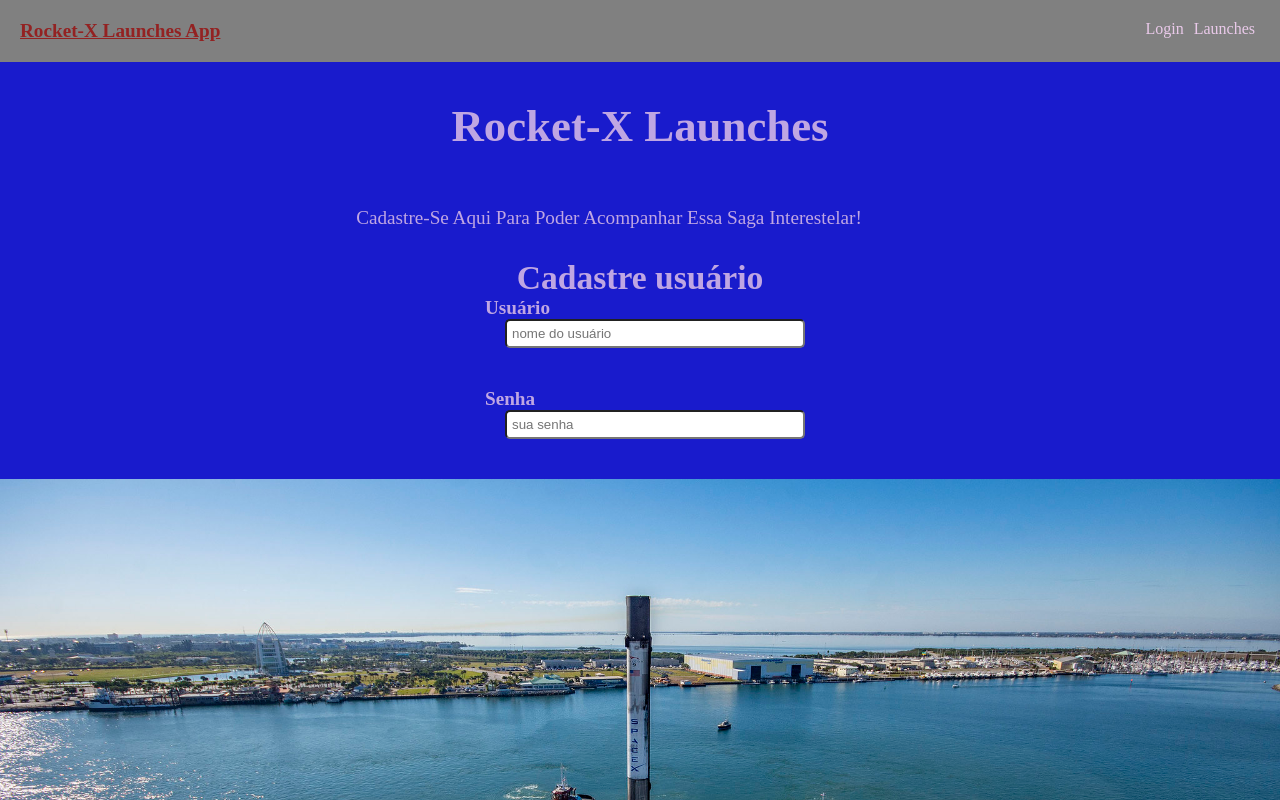
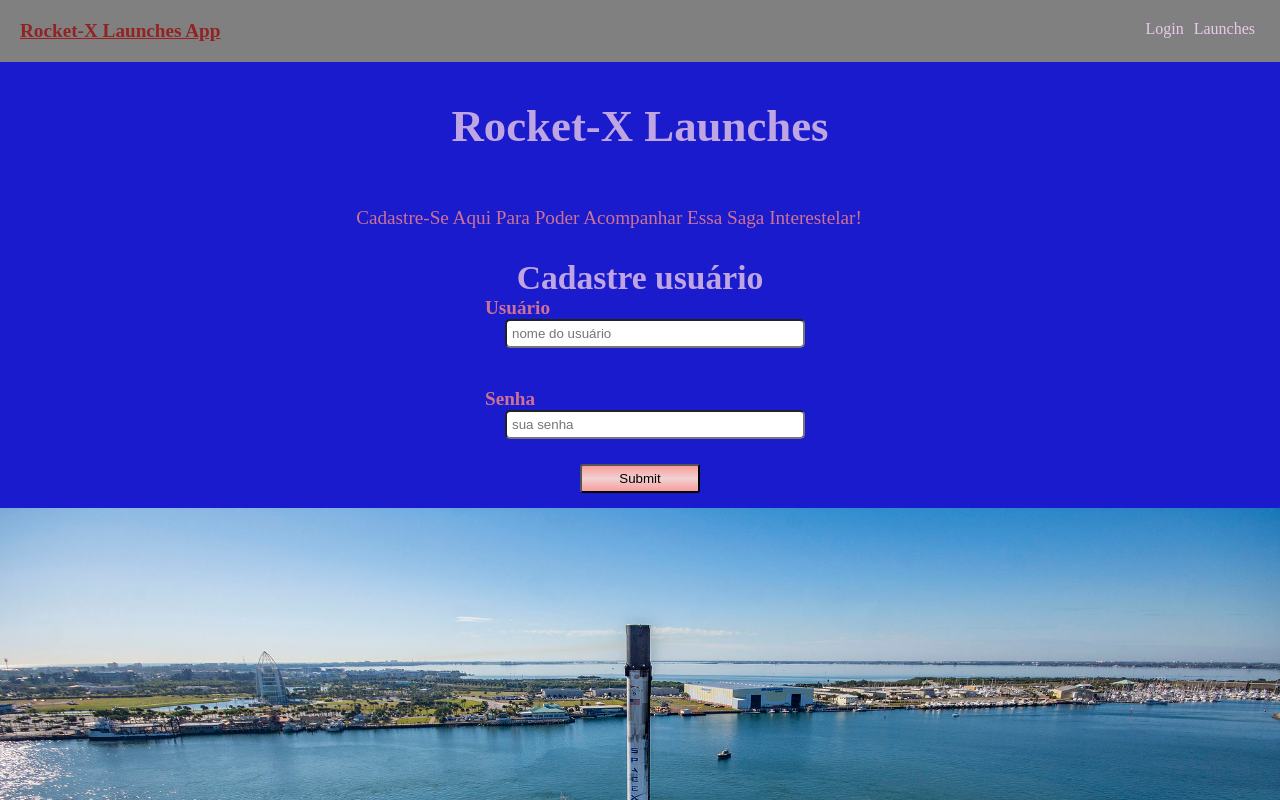
Before and after one commit to ahoymarcus/reactjs-rocket-launches-app, a React (Create React App) app: page /login in a window 1280 px wide. Shown: the top 800 px of the page. Built offline with nearby package versions, Linux system fonts and the light colour scheme.

Commit message:
Criar 02 variaveis de contexto global para login, criar botao em login e corrigir css em Login.js

```diff
--- a/src/context.js
+++ b/src/context.js
@@ -1,19 +1,26 @@
 import React, { useState, useContext, useEffect, useCallback } from 'react';
 
 
-const url = '';
+const url = 'http://localhost:3000';
 
 
 const AppContext = React.createContext();
 
 
 const AppProvider = ({ children }) => {
+	const [ username, setUsername ] = useState('');
+	const [ password, setPassword ] = useState('');
 
 
 
 	return (
 		<AppContext.Provider
-			value="Global context..."
+			value={{
+				username,
+				setUsername,
+				password,
+				setPassword
+			}}
 		>
 			{ children }
 		</AppContext.Provider>
--- a/src/pages/Home.js
+++ b/src/pages/Home.js
@@ -7,7 +7,7 @@ import { useGlobalContext } from '../context';
 
 const Home = () => {
 		const data = useGlobalContext();
-		console.log(data);
+		//console.log(data);
 
 
 
--- a/src/pages/Login.js
+++ b/src/pages/Login.js
@@ -1,10 +1,21 @@
-import React from 'react';
+import React, { useState } from 'react';
 
 import './login.css';
+import { useGlobalContext } from '../context';
 
 
 
 const Login = () => {
+	const { username, setUsername, password, setPassword } = useGlobalContext();
+
+
+
+	const handleSubmit = (e) => {
+		e.preventDefault();
+
+		setUsername('');
+		setPassword('');
+	};
 
 
 	return (
@@ -17,7 +28,8 @@ const Login = () => {
 			<main className="login-main">
 				<section className="login-info">
 					<h2>Cadastre usuário</h2>
-					<form className="login-form" >
+					<form className="login-form" onSubmit={handleSubmit} >
+
 						<div className="input-container">
 							<label htmlFor="username">
 								Usuário
@@ -26,6 +38,9 @@ const Login = () => {
 								type="text"
 								id="username"
 								placeholder="nome do usuário"
+								value={username}
+								onChange={(e) => setUsername(e.target.value)}
+								required
 							/>
 						</div>
 						<div className="input-container">
@@ -36,8 +51,14 @@ const Login = () => {
 								type="text"
 								id="password"
 								placeholder="sua senha"
+								value={password}
+								onChange={(e) => setPassword(e.target.value)}
+								required
 							/>
 						</div>
+						<button type="submit" className="btn-submit">
+							Submit
+						</button>
 					</form>
 				</section>
 
--- a/src/pages/login.css
+++ b/src/pages/login.css
@@ -19,6 +19,7 @@
 .login-header p {
 	text-transform: capitalize;
 	max-width: 800px;
+	color: #fb8787cc;
 }
 
 .login-info {
@@ -49,6 +50,7 @@
 	font-size: 1.2rem;
 	font-weight: bold;
 	margin-left: 10px;
+	color: #fb8787cc;
 }
 
 .login-form input {
@@ -58,7 +60,21 @@
 	width: 300px;
 }
 
+.btn-submit {
+	position: relative;
+	bottom: 15px;
+	padding: 5px;
+	border-radius: 3px;
+	color: black;
+	background-image: linear-gradient(#fb8787cc, #ff00001f, #fb8787cc);
+}
 
+
+@media only screen and (min-width: 640px) {
+	.btn-submit {
+		width: 100px;
+	}
+}
 
 @media only screen and (min-width: 860px) {
 	.login-header {
@@ -70,5 +86,7 @@
 	.login-info h2 {
 		margin-bottom: 0px;
 	}
-
+	.btn-submit {
+		width: 120px;
+	}
 }
```
